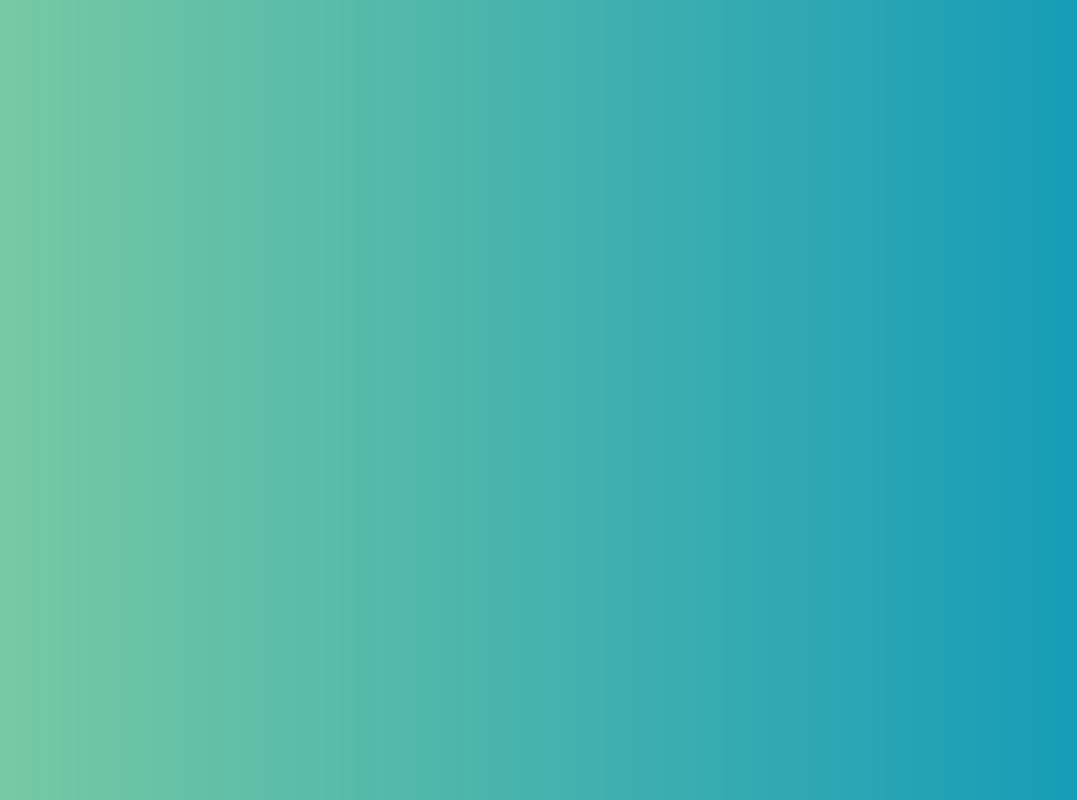
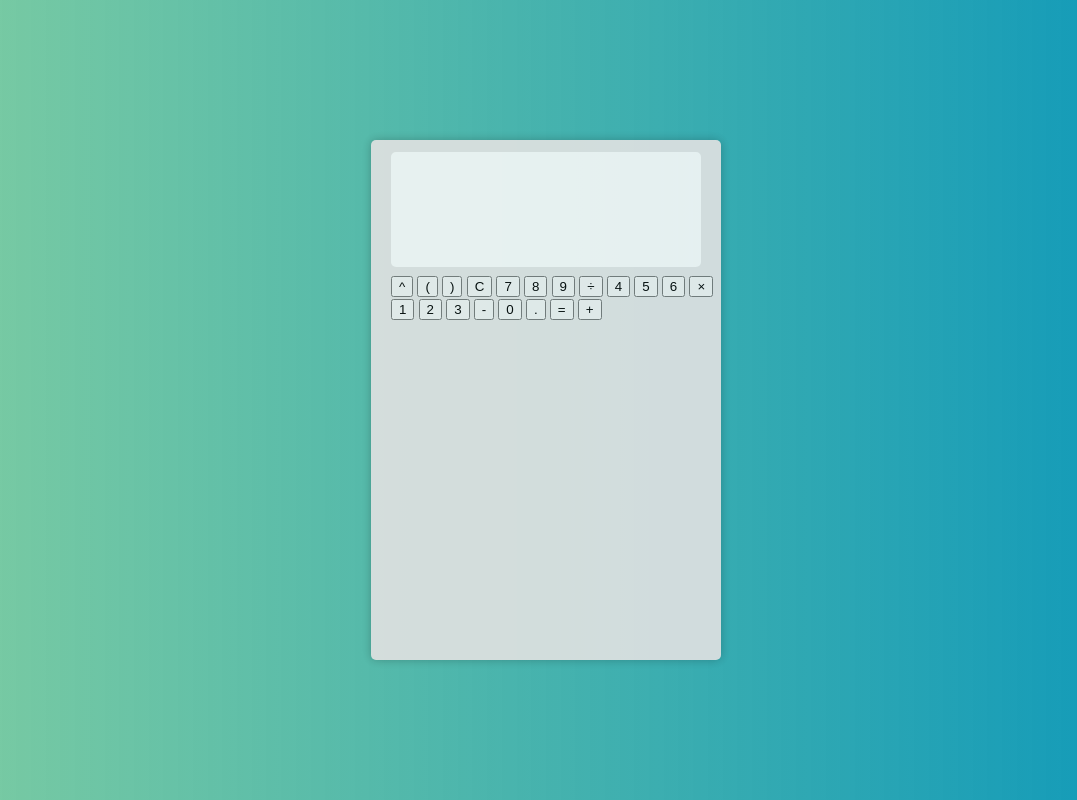
Before and after one commit to michaelberge8/Calculator, a plain HTML site: page index.html in a window 1280 px wide. Shown: the whole page, without its empty margins (94-1171 px from the left). Drawn offline with nearby package versions, Linux system fonts and the light colour scheme.

Commit message:
Add files via upload
Added more to the calculator design, also added more styling.

```diff
--- a/index.html
+++ b/index.html
@@ -14,6 +14,28 @@
             <div id="output-value"></div>
         </div>
     </div>
+    <div id="keyboard">
+        <button class="operator" id="**">^</button>
+        <button class="operator" id="(">(</button>
+        <button class="operator" id=")">)</button>
+        <button class="operator" id="clear">C</button>
+        <button class="number" id="7">7</button>
+        <button class="number" id="8">8</button>
+        <button class="number" id="9">9</button>
+        <button class="operator" id="/">&#247</button>
+        <button class="number" id="4">4</button>
+        <button class="number" id="5">5</button>
+        <button class="number" id="6">6</button>
+        <button class="operator" id="*">&times</button>
+        <button class="number" id="1">1</button>
+        <button class="number" id="2">2</button>
+        <button class="number" id="3">3</button>
+        <button class="operator" id="-">-</button>
+        <button class="number" id="0">0</button>
+        <button class="number" id=".">.</button>
+        <button class="operator" id="=">=</button>
+        <button class="operator" id="+">+</button>
+    </div>
 </div>
 </body>
 </html>
--- a/style.css
+++ b/style.css
@@ -3,3 +3,39 @@ body {
     color: rgba(0, 0, 0, .8);
     background-image: linear-gradient(to right, rgba(60,179,113,.66), rgb(13, 152, 186));
 }
+#calculator {
+    width: 350px;
+    height: 520px;
+    border: none;
+    background-color: #E2E2E2;
+    border-radius: 5px;
+    opacity: .9;
+    box-shadow: 0 0 10px rgba(0, 0, 0, 0.25);
+}
+.center-container {
+    position: relative;
+    height: 100%;
+}
+.absolute-center {
+    width: 50%;
+    height: 50%;
+    overflow: auto;
+    margin: auto;
+    position: absolute;
+    top: 0; left: 0; bottom: 0; right: 0;
+    border: solid black;
+}
+#keyboard{
+    margin: -5px 0 0 20px;
+}
+#output {
+    margin: 12px 20px;
+    height: 115px;
+    background-color: #F8F8F8;
+    border-radius: 5px;
+}
+#output-value {
+    font-size: 35px;
+    text-align: right;
+    padding: 60px 20px;
+}
```
Lines whose indentation alone changed are shown as unchanged.
